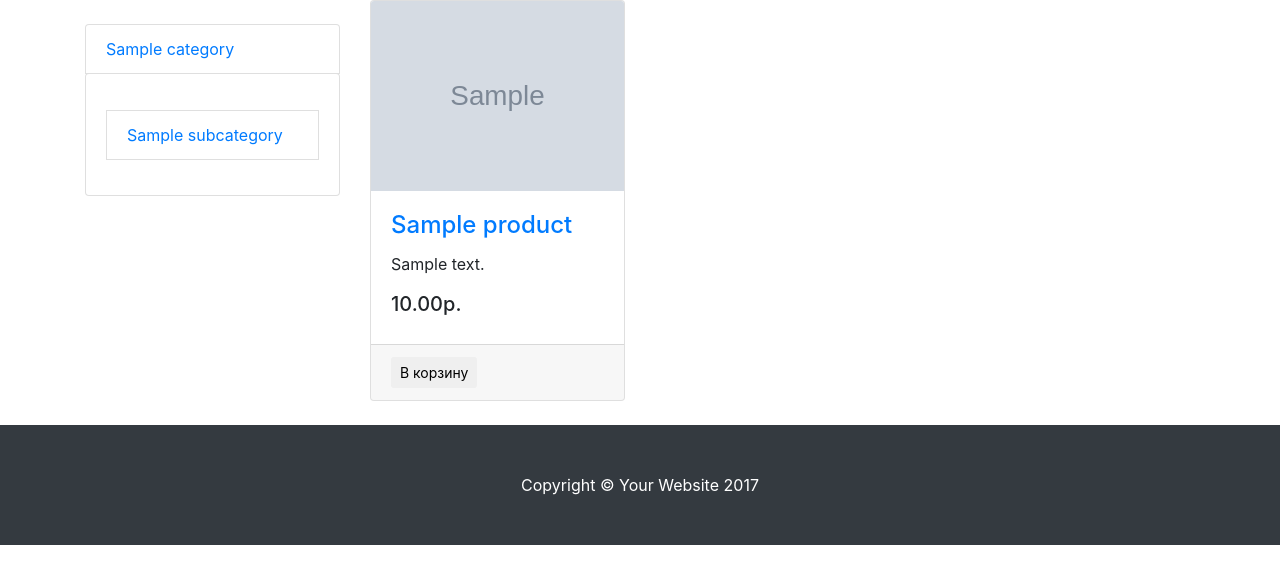
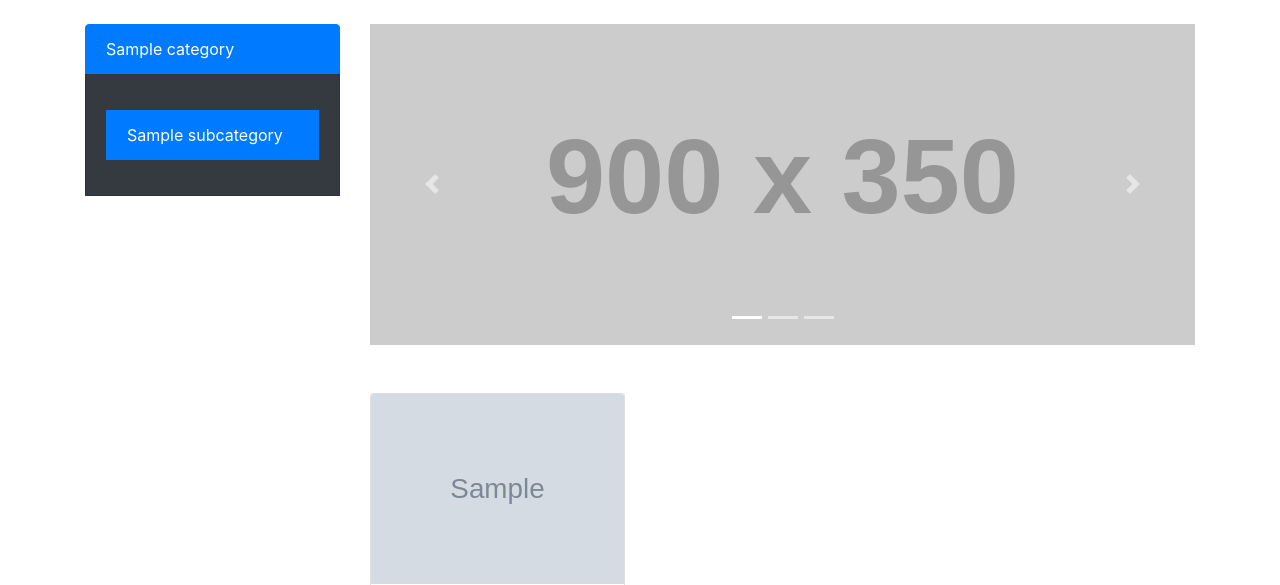
Before and after one commit to ATMAROZAK/ecommerce, a Django app: page / in a window 1280 px wide. Shown: the part 56-641 px from the top of the page. Before the commit the page ends 601 px from the top, so only its background shows below. Run offline with Django 3.2, Linux system fonts and the light colour scheme; tables that the repository leaves empty hold one stand-in row (values such as "Sample post"); grey boxes marked "Sample" are stand-in pictures; grey boxes labelled with a size stand in for pictures from a placeholder-image service; some libraries are stand-ins or nearby versions.

Commit message:
Homepage

```diff
--- a/shop/admin.py
+++ b/shop/admin.py
@@ -14,6 +14,7 @@ class CategoryAdmin(admin.ModelAdmin):
 # Модель подкатегории
 class SubcategoryAdmin(admin.ModelAdmin):
     list_display = ['name', 'category', 'slug']
+    list_filter = ['category',]
     prepopulated_fields = {'slug': ('name',)}
 
 # Модель товара
--- a/shop/models.py
+++ b/shop/models.py
@@ -5,6 +5,7 @@ from django.urls import reverse
 class Brand(models.Model):
     name = models.CharField(max_length=200, db_index=True)
     slug = models.SlugField(max_length=200, db_index=True, unique=True)
+    description = models.CharField(max_length=255, null=True)
 
     class Meta:
         ordering = ['name']
@@ -18,6 +19,7 @@ class Brand(models.Model):
 class Category(models.Model):
     name = models.CharField(max_length=200, db_index=True)
     slug = models.SlugField(max_length=200, db_index=True, unique=True)
+    description = models.CharField(max_length=255, null=True)
 
     class Meta:
         ordering = ['name']
@@ -36,6 +38,7 @@ class Subcategory(models.Model):
                                  verbose_name="Категория")
     name = models.CharField(max_length=200, db_index=True)
     slug = models.SlugField(max_length=200, db_index=True, unique=True)
+    description = models.CharField(max_length=255, null=True)
 
     class Meta:
         ordering = ['name']
--- a/shop/views.py
+++ b/shop/views.py
@@ -6,33 +6,37 @@ def ProductList(request, category_slug=None, subcategory_slug=None):
     category = None
     subcategory = None
     categories = Category.objects.all()
+    subcategories = Subcategory.objects.all()
     products = Product.objects.filter(available=True)
 
     if category_slug: #Если есть категория
         category = get_object_or_404(Category, slug=category_slug)
-        subcategories = Subcategory.objects.filter(category=category)
 
         if subcategory_slug: #Если есть категория и подкатегория
             subcategory = get_object_or_404(Subcategory, slug=subcategory_slug, category=category)
             products = products.filter(subcategory=subcategory)
             return render(request, 'shop/list.html', {
+                'categories': categories,
                 'subcategories': subcategories,
-                'products': products
+                'products': products,
+                'category' : category,
+                'subcategory' : subcategory
             })
 
         else: #Если есть категория но нет подкатегории
             products = products.filter(category=category)
             return render(request, 'shop/list.html', {
+                'categories': categories,
                 'subcategories': subcategories,
-                'products': products
+                'products': products,
+                'category': category
             })
 
     else: #Если нет категории
-        subcategories = Subcategory.objects.all()
-        return render(request, 'shop/list.html', {
+        return render(request, 'shop/index.html', {
             'categories': categories,
             'subcategories' : subcategories,
-            'products': products
+            'products': products,
         })
 
 # Страница товара
--- a/templates/base.html
+++ b/templates/base.html
@@ -56,7 +56,6 @@
         <div class="col-md-3 col-sm-3">
             <br>
             <div>
-
                 {% block category %} {% endblock %}
             </div>
             <br>
@@ -64,8 +63,10 @@
 
 
 
+        <div class="col-lg-9">
 
-        <div class="col-lg-9">
+        {% block carousel %} {% endblock %}
+            <br>
           <div class="row">
             {% block content %}{% endblock %}
           </div>
--- /dev/null
+++ b/templates/shop/index.html
@@ -0,0 +1,74 @@
+{% extends 'base.html' %}
+
+{% block carousel %}
+    <div id="carouselExampleIndicators" class="carousel slide my-4" data-ride="carousel">
+        <ol class="carousel-indicators">
+          <li data-target="#carouselExampleIndicators" data-slide-to="0" class="active"></li>
+          <li data-target="#carouselExampleIndicators" data-slide-to="1"></li>
+          <li data-target="#carouselExampleIndicators" data-slide-to="2"></li>
+        </ol>
+        <div class="carousel-inner" role="listbox">
+          <div class="carousel-item active">
+            <img class="d-block img-fluid" src="http://placehold.it/900x350" alt="First slide">
+          </div>
+          <div class="carousel-item">
+            <img class="d-block img-fluid" src="http://placehold.it/900x350" alt="Second slide">
+          </div>
+          <div class="carousel-item">
+            <img class="d-block img-fluid" src="http://placehold.it/900x350" alt="Third slide">
+          </div>
+        </div>
+        <a class="carousel-control-prev" href="#carouselExampleIndicators" role="button" data-slide="prev">
+          <span class="carousel-control-prev-icon" aria-hidden="true"></span>
+          <span class="sr-only">Previous</span>
+        </a>
+        <a class="carousel-control-next" href="#carouselExampleIndicators" role="button" data-slide="next">
+          <span class="carousel-control-next-icon" aria-hidden="true"></span>
+          <span class="sr-only">Next</span>
+        </a>
+    </div>
+{% endblock %}
+
+
+
+{% block category %}
+    {% for cat in categories %}
+        <a href="{{ cat.get_absolute_url }}" class="list-group-item active">{{ cat.name }}</a>
+        <ul class="list-group bg-dark">
+            <li class="list-group-item bg-dark">
+                <br>
+                {% for sub in subcategories %}
+                    {% if sub.category.name == cat.name %}
+                            <a href="{{ sub.get_absolute_url }}" class="list-group-item active">{{ sub.name }}</a>
+                        <br>
+                    {% endif %}
+                {% endfor %}
+            </li>
+        </ul>
+        <br>
+    {% endfor %}
+{% endblock %}
+
+
+
+{% block content %}
+    {% for product in products %}
+        <div class="col-lg-4 col-md-6 mb-4">
+          <div class="card h-100">
+            <a href="#"><img class="card-img-top" src="{{ product.image.url }}" alt=""></a>
+            <div class="card-body">
+              <h4 class="card-title">
+                <a href="{{ product.get_absolute_url }}">{{ product.name }}</a>
+              </h4>
+              <p class="card-text">{{ product.description }}</p>
+             <h5>{{ product.price }}р.</h5>
+            </div>
+            <div class="card-footer">
+              <button type="button" class="btn btn-default btn-sm">
+                <span class="glyphicon glyphicon-shopping-cart"></span> В корзину
+              </button>
+            </div>
+          </div>
+        </div>
+    {% endfor %}
+{% endblock %}
--- a/templates/shop/list.html
+++ b/templates/shop/list.html
@@ -7,13 +7,13 @@
 
     {% for cat in categories %}
 
-        <a href="{{ cat.get_absolute_url }}" class="list-group-item ">{{ cat.name }}</a>
-        <ul class="list-group">
-            <li class="list-group-item">
+        <a href="{{ cat.get_absolute_url }}" {% if cat.slug == category.slug %} class="list-group-item active"{% else %}class="list-group-item" {% endif %}>{{ cat.name }}</a>
+        <ul class="list-group bg-dark">
+            <li class="list-group-item bg-dark">
                 <br>
                 {% for sub in subcategories %}
                     {% if sub.category.name == cat.name %}
-                            <a href="{{ sub.get_absolute_url }}" class="list-group-item">{{ sub.name }}</a>
+                            <a href="{{ sub.get_absolute_url }}" {% if sub.slug == subcategory.slug %} class="list-group-item active"{% else %}class="list-group-item" {% endif %}>{{ sub.name }}</a>
                         <br>
                     {% endif %}
                 {% endfor %}
```
Also changed, not shown: shop/migrations/0006_auto_20180830_1414.py (added).
